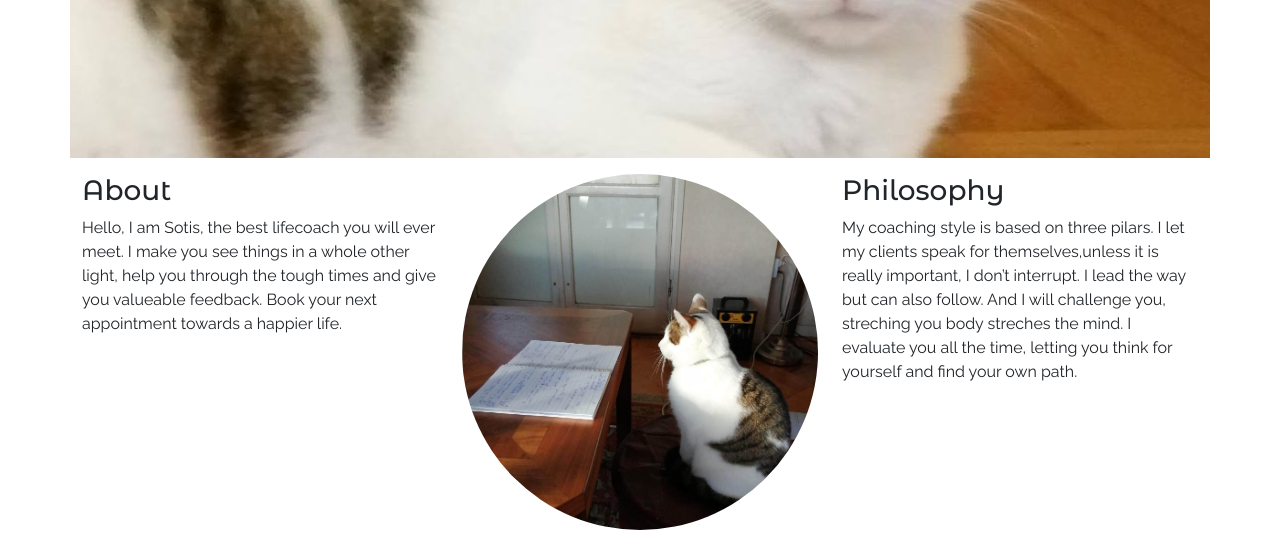
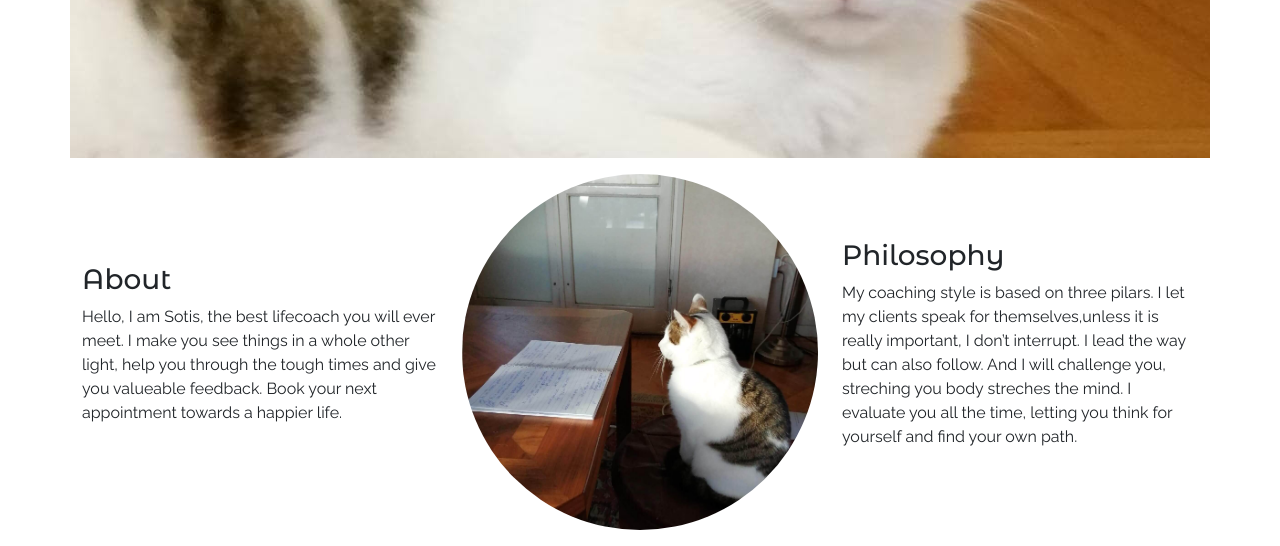
Before and after one commit to LizzyonGit/sotis-lifecoach, a plain HTML site: page index.html in a window 1280 px wide. Shown: the part 398-944 px from the top of the page. Drawn offline with nearby package versions, Linux system fonts and the light colour scheme.

Commit message:
add align-items-center class to About row div so that the 3 columns are vertically centered

```diff
--- a/index.html
+++ b/index.html
@@ -59,7 +59,7 @@
     <main>
       <!--About-->
       <section class="container my-3">
-        <div class="row justify-content-center">
+        <div class="row justify-content-center align-items-center">
 
           <div class="col-12 col-md-4">
             <h2 class="h3">About</h2>
```
